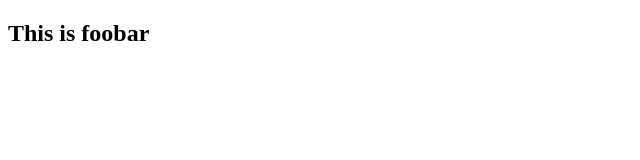
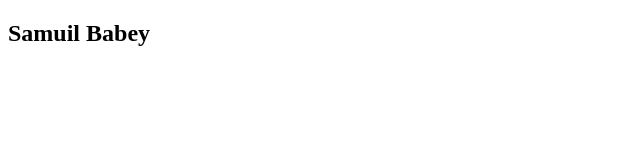
Before and after one commit to Samuillife/foobar, a plain HTML site: page index.html in a window 1280 px wide. Shown: the full height of the page, 0-640 px from the left. Drawn offline with Linux system fonts and the light colour scheme.

Commit message:
update h2 with my name

```diff
--- a/index.html
+++ b/index.html
@@ -6,6 +6,6 @@
   <title>I'm Commited</title>
 </head>
 <body>
-  <h2>This is foobar</h2>
+  <h2>Samuil Babey</h2>
 </body>
 </html>
```
